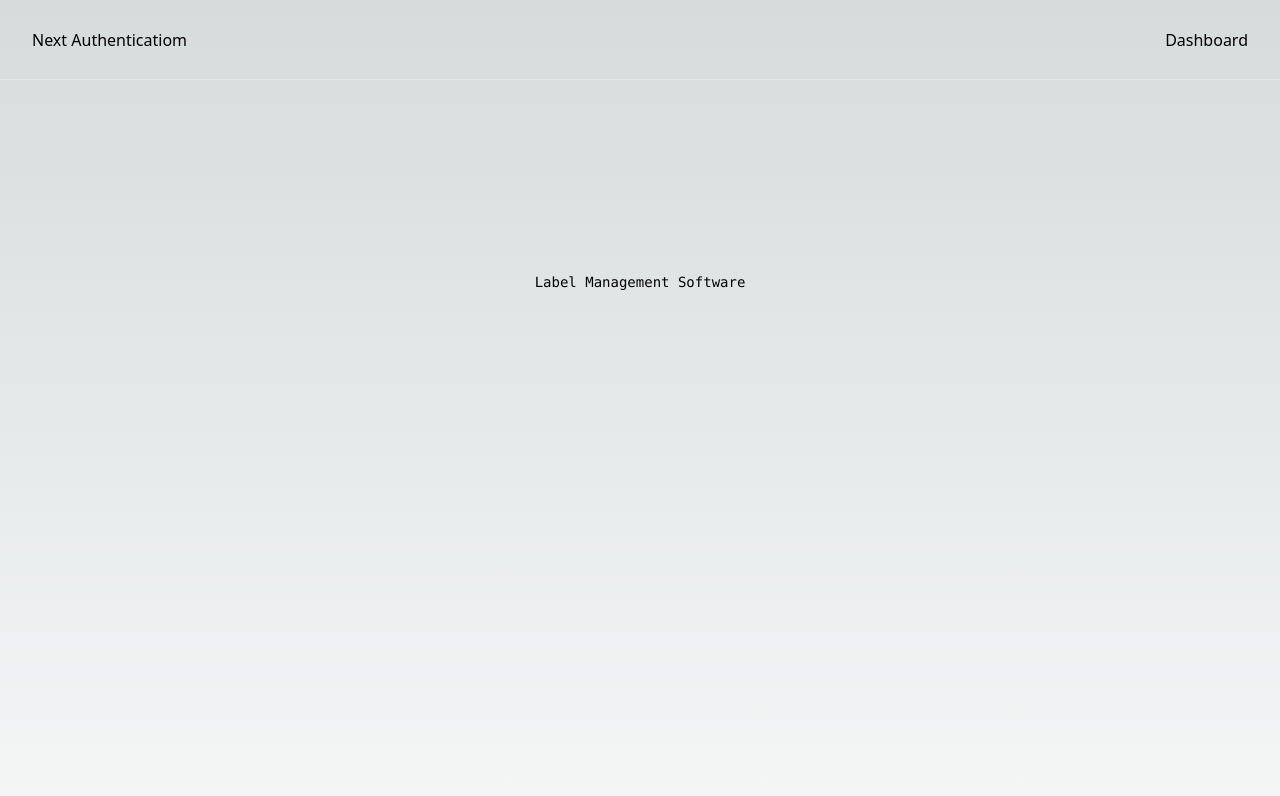
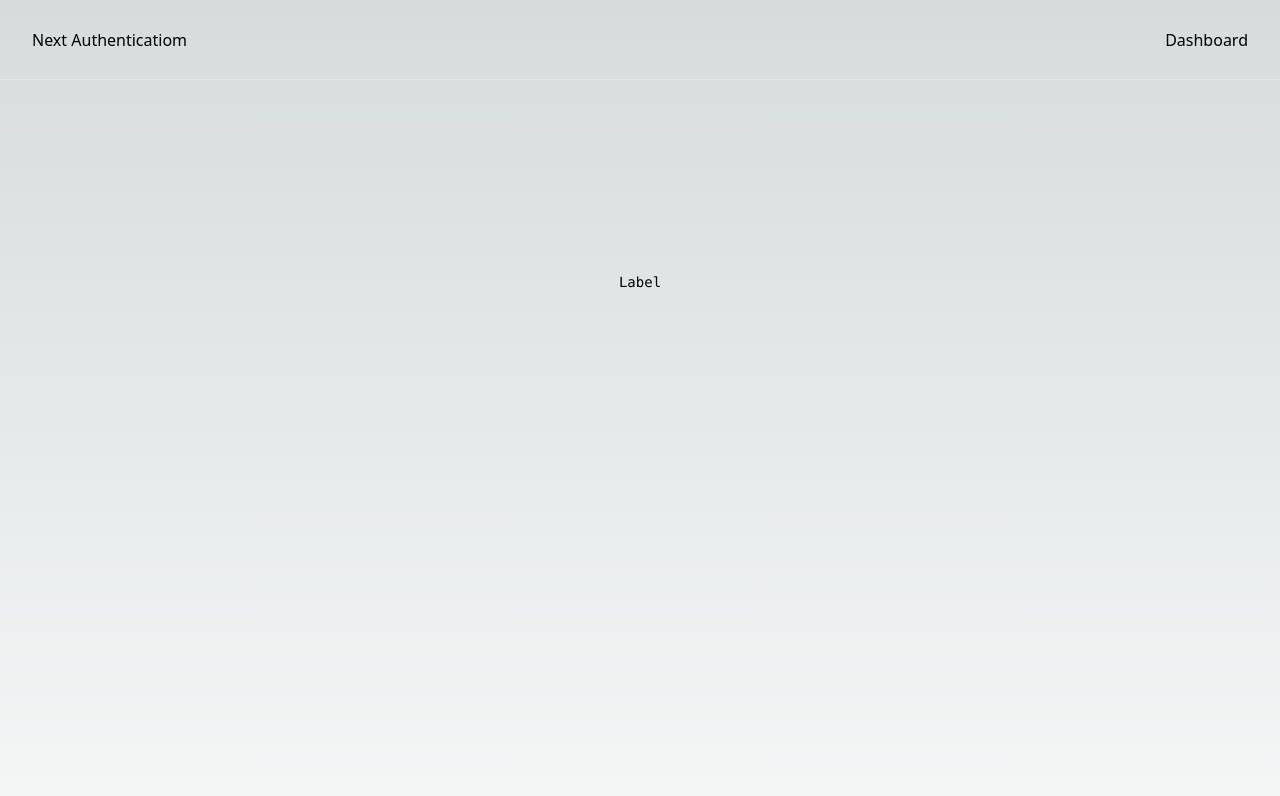
Before and after one commit to egypay0/lms, a Next.js app: page / in a window 1280 px wide. Shown: the top 796 px of the page. Built offline with nearby package versions, Linux system fonts and the light colour scheme.

Commit message:
New Update

```diff
--- a/app/page.js
+++ b/app/page.js
@@ -4,7 +4,7 @@
   return (
     <main className="flex min-h-screen flex-col items-center justify-between p-24">
       <div className="z-10 max-w-5xl w-full items-center justify-between font-mono text-sm lg:flex">
-           <h1>Label Management Software</h1>
+           <h1 >Label </h1>
 
       </div>
 
```
